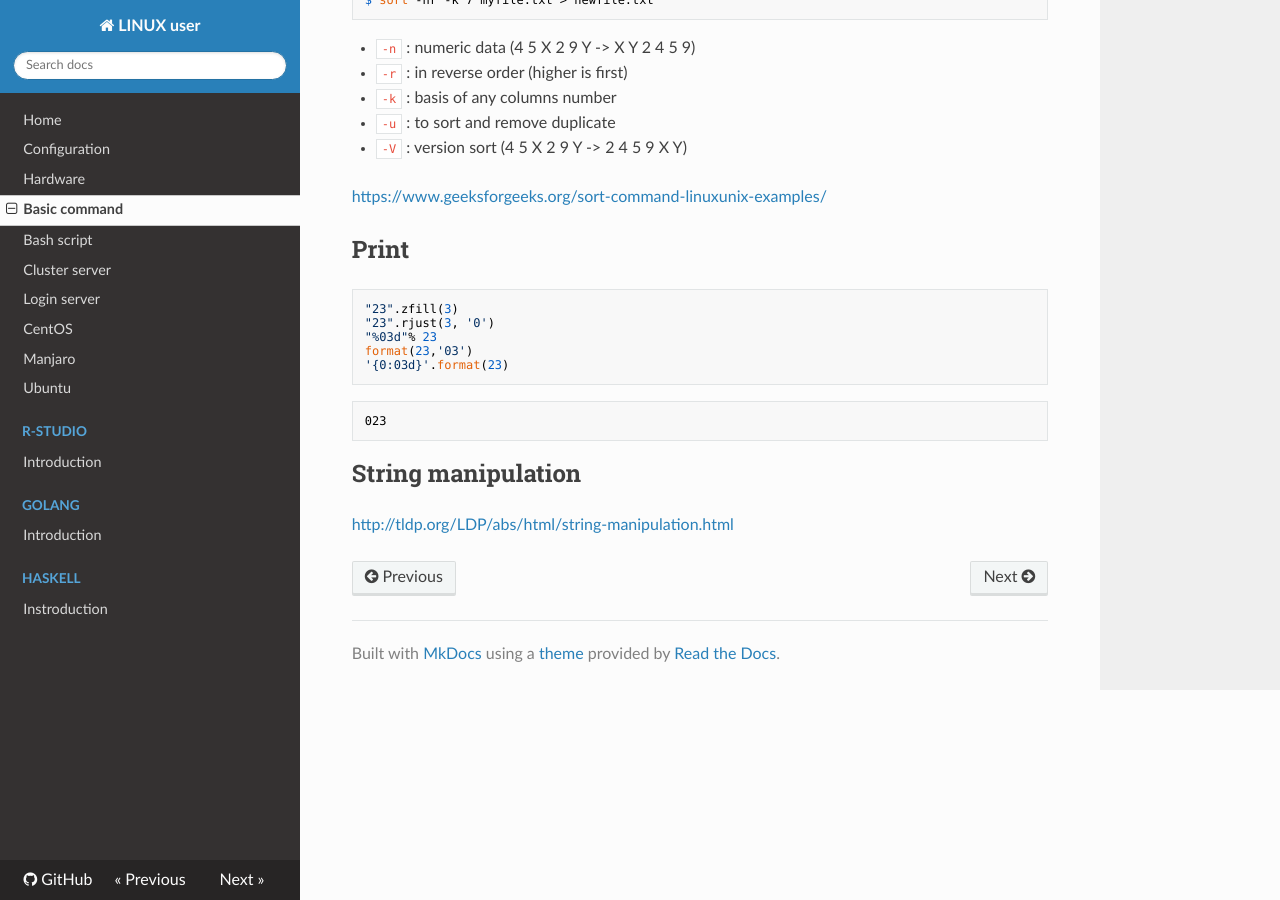
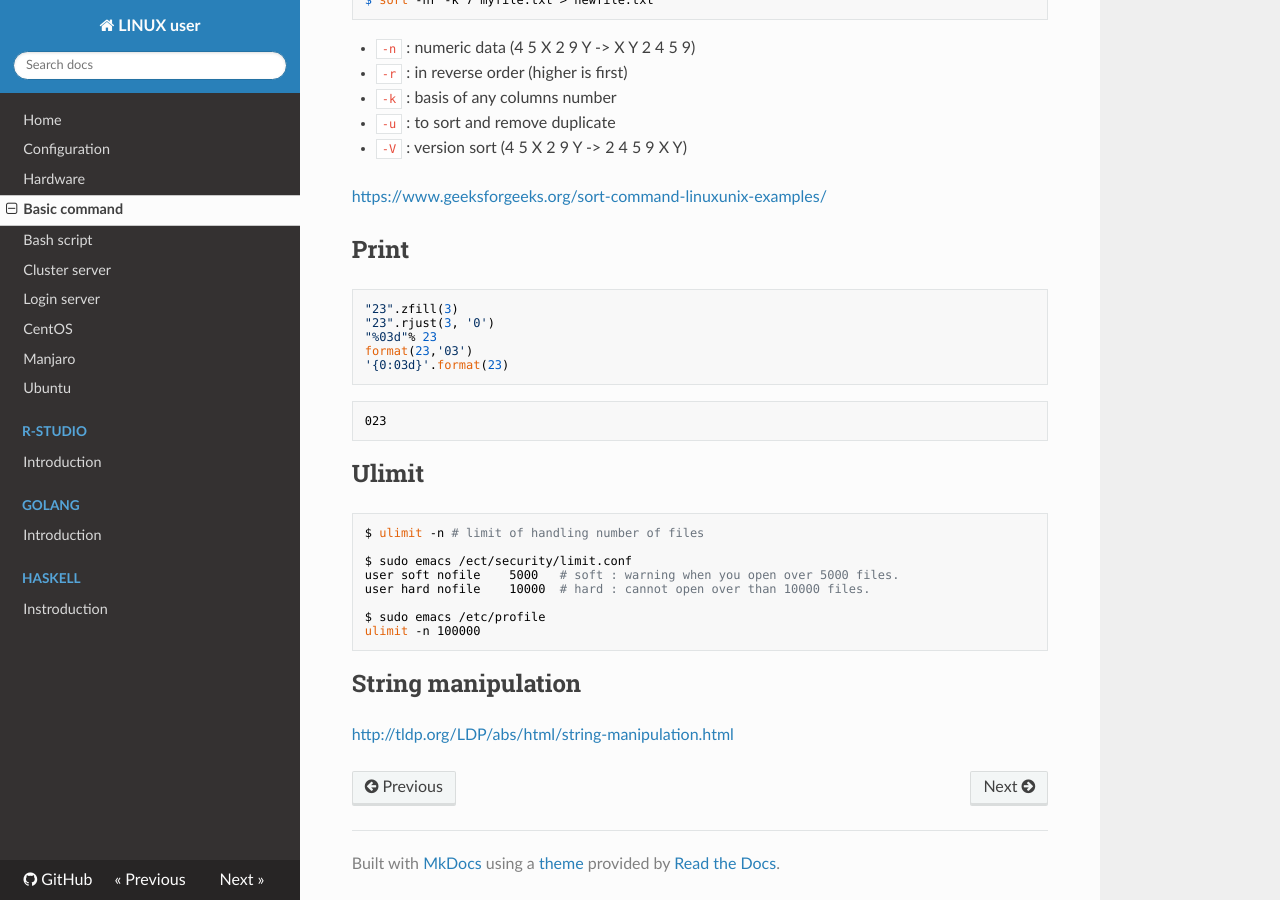
Before and after one commit to WonyoungCho/LINUX, an MkDocs documentation site: the page built from docs/basic_comm.md, in a window 1280 px wide and 900 px high, scrolled down 3856 px. Built offline with MkDocs 1.6.1, drawn with Linux system fonts in a browser that asks for light colours; nearby versions of some CDN libraries; old or Windows-style settings are respelled for this version of MkDocs.

Commit message:
Update basic_comm.md

````diff
--- a/docs/basic_comm.md
+++ b/docs/basic_comm.md
@@ -194,5 +194,17 @@ format(23,'03')
 023
 ```
 
+## Ulimit
+```
+$ ulimit -n # limit of handling number of files
+
+$ sudo emacs /ect/security/limit.conf
+user soft nofile    5000   # soft : warning when you open over 5000 files.
+user hard nofile    10000  # hard : cannot open over than 10000 files.
+
+$ sudo emacs /etc/profile
+ulimit -n 100000
+```
+
 ## String manipulation
 <http://tldp.org/LDP/abs/html/string-manipulation.html>
````
